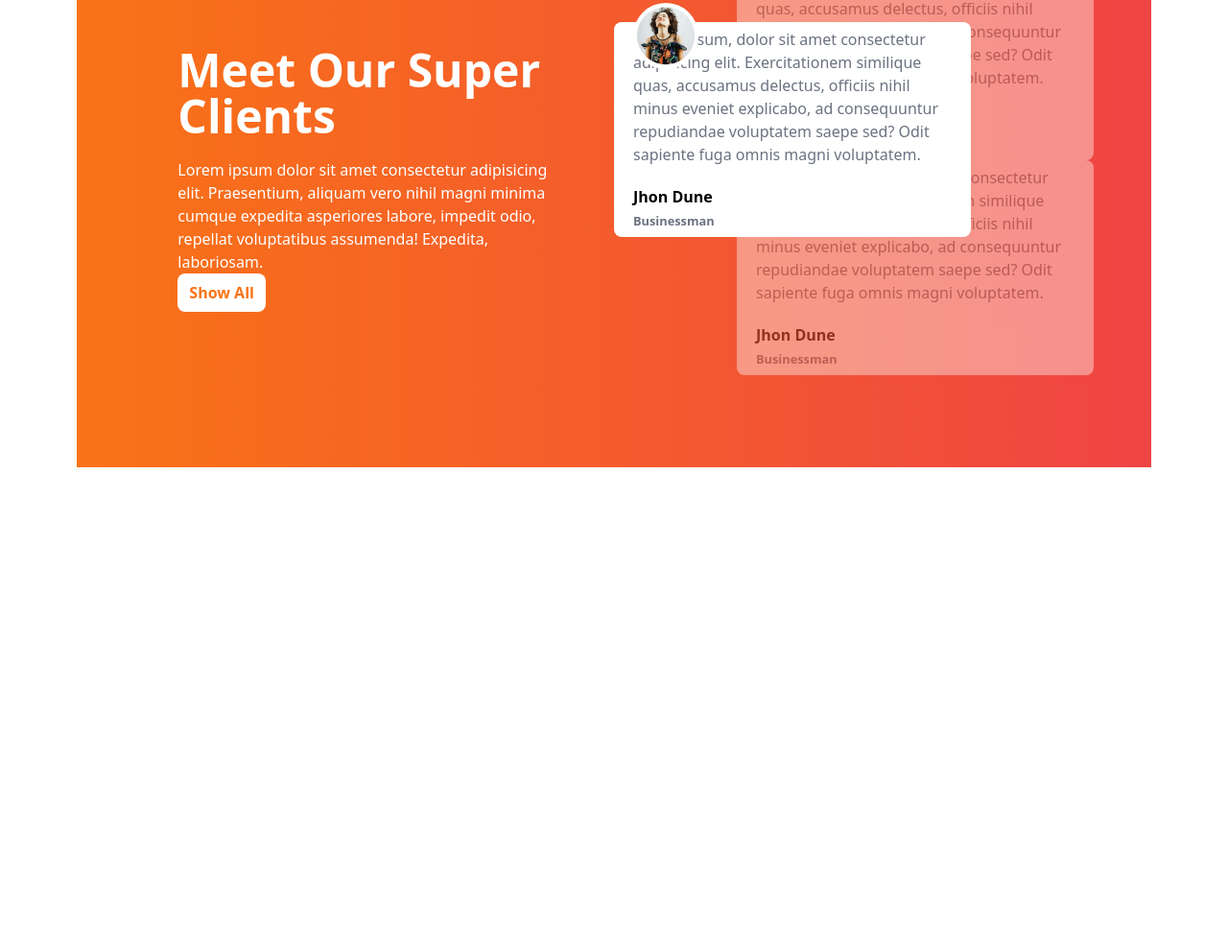
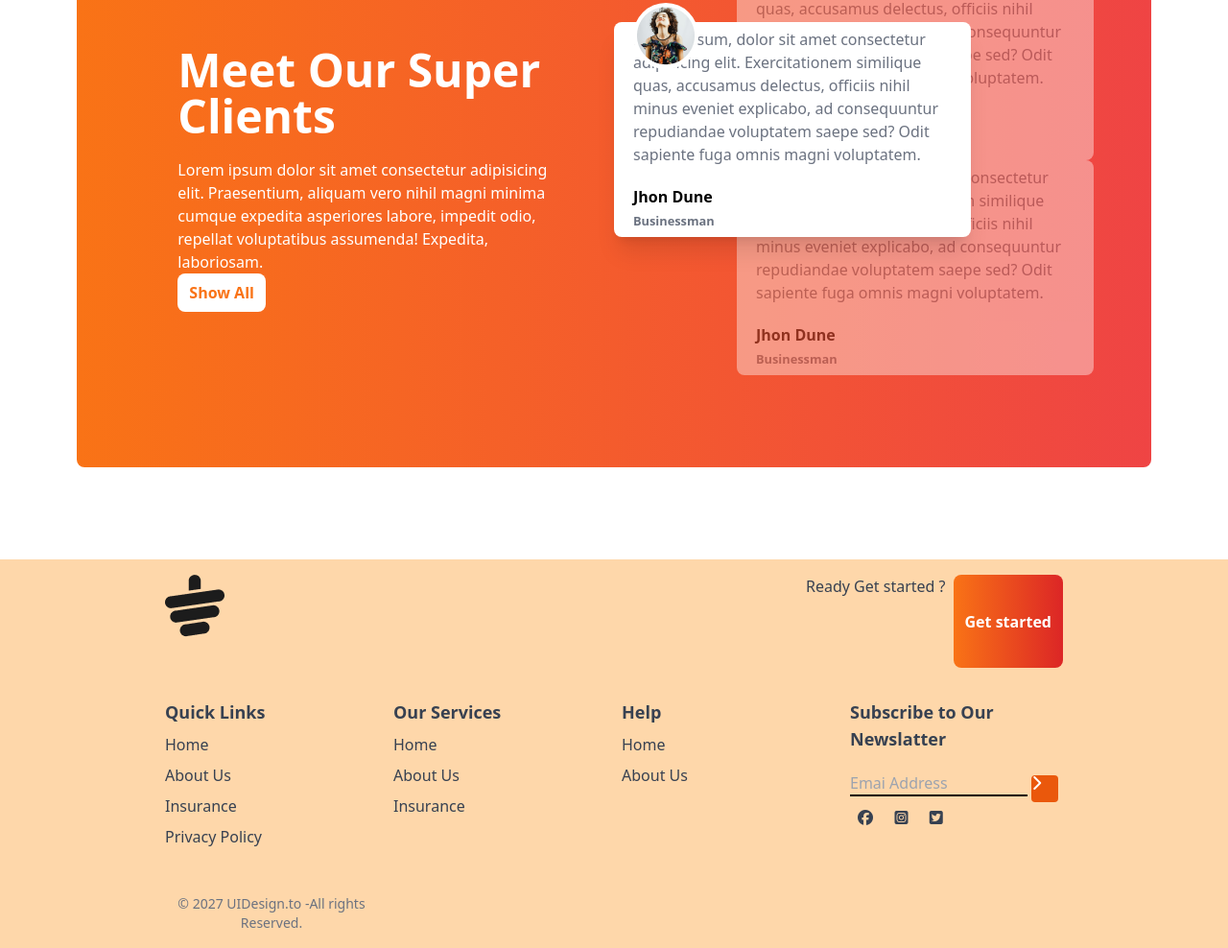
Before and after one commit to mahtamun-hoque-fahim/tea-house, a plain HTML site: page index.html in a window 1280 px wide. Shown: the part 1952-2940 px from the top of the page at 96% size. Before the commit the page ends 2535 px from the top, so only its background shows below. Drawn offline with nearby package versions, Linux system fonts and the light colour scheme.

Commit message:
footer section complete

```diff
--- a/index.html
+++ b/index.html
@@ -49,7 +49,8 @@
                 <button
                     class="bg-gradient-to-r from-orange-500 to-red-600 px-5 py-3 rounded-lg text-white font-bold">Explore
                     More
-                    <i class="fa-solid fa-arrow-right text-xl -rotate-45"></i></button>
+                    <i class="fa-solid fa-arrow-right text-xl -rotate-45"></i>
+                </button>
             </div>
             <div class="relative">
                 <div>
@@ -179,7 +180,7 @@
         <!--  Review Section -->
         <section class="mb-24">
             <div
-                class="h-38 bg-gradient-to-r from-orange-500 to-red-500 grid grid-cols-1 lg:grid-cols-2 text-white px-7 md:px-16">
+                class="h-38 bg-gradient-to-r from-orange-500 to-red-500 grid grid-cols-1 lg:grid-cols-2 text-white px-7 md:px-16 rounded-lg">
 
                 <!-- text section -->
                 <div class="flex justify-center items-center overflow-hidden">
@@ -199,7 +200,7 @@
                     <div class="absolute z-10 top-44">
                         <!-- middle card -->
                         <div
-                            class="h-56 bg-white text-black rounded-lg w-full md:w-3/4 flex items-center px-5 top-44 md:top-52 left-8 md:left-32">
+                            class="h-56 bg-white text-black shadow-xl rounded-lg w-full md:w-3/4 flex items-center px-5 top-44 md:top-52 left-8 md:left-32">
                             <div class="absolute -top-5 bg-white p-1 rounded-full">
                                 <img class="" src="/images/client.png" alt="">
                             </div>
@@ -261,12 +262,94 @@
             </div>
         </section>
 
-
+        <!-- News latter -->
 
 
 
     </main>
 
+    <!-- footer  -->
+    <footer class="bg-orange-200 text-gray-700 py-10 px-4 md:p-4">
+        <div class=" w-9/12 mx-auto">
+            <!-- logo -->
+            <div class="mb-8 flex justify-between">
+                <img class="mb-8" src="/images/cup.png" alt="">
+                <div class="flex items- gap-2">
+                    <h4 class="">Ready Get started ?</h4>
+                    <button
+                        class="bg-gradient-to-r from-orange-500 to-red-600 px-3 py-2 rounded-lg text-white font-bold">Get
+                        started</button>
+                </div>
+            </div>
+            <!-- links -->
+            <div class="grid grid-cols-1 md:grid-cols-2 lg:grid-cols-4 gap-4">
+
+                <!--first col -->
+                <div>
+                    <h3 class="font-semibold text-lg mb-2">Quick Links</h3>
+                    <ul class="space-y-2">
+                        <li class="hover:text-orange-600"><a href="#"> Home </a></li>
+                        <li class="hover:text-orange-600"><a href="#"> About Us </a></li>
+                        <li class="hover:text-orange-600"><a href="#"> Insurance </a></li>
+                        <li class="hover:text-orange-600"><a href="#"> Privacy Policy </a></li>
+                    </ul>
+                </div>
+
+                <!--SECOND col -->
+                <div>
+                    <h3 class="font-semibold text-lg mb-2">Our Services</h3>
+                    <ul class="space-y-2">
+                        <li class="hover:text-orange-600"><a href="#"> Home </a></li>
+                        <li class="hover:text-orange-600"><a href="#"> About Us </a></li>
+                        <li class="hover:text-orange-600"><a href="#"> Insurance </a></li>
+                    </ul>
+                </div>
+
+                <!--THIRD col -->
+                <div>
+                    <h3 class="font-semibold text-lg mb-2">Help</h3>
+                    <ul class="space-y-2">
+                        <li class="hover:text-orange-600"><a href="#"> Home </a></li>
+                        <li class="hover:text-orange-600"><a href="#"> About Us </a></li>
+                    </ul>
+                </div>
+
+                <!-- fourth col -->
+                <div class="flex flex-col space-y-2">
+                    <h3 class="font-semibold text-lg mb-3">
+                        Subscribe to Our Newslatter
+                    </h3>
+                    <div>
+                        <input class="bg-transparent border-b-2 border-black w-3/6 md:w-5/6" placeholder="Emai Address"
+                            type="email" name="mail" id="">
+                        <i
+                            class="fa-solid fa-chevron-right w-7 h-7 bg-orange-600 text-white rounded justify-center items-center"></i>
+                    </div>
+                    <div class="flex justify-between w-2/5 mx-2 my-8">
+                        <i class="fa-brands fa-facebook"></i>
+                        <i class="fa-brands fa-square-instagram"></i>
+                        <i class="fa-brands fa-square-twitter"></i>
+
+
+
+                    </div>
+                </div>
+
+                <div class="text-center pt-4 mt-4">
+                    <p class="text-sm text-gray-500">&copy; 2027 UIDesign.to -All rights Reserved.</p>
+
+                </div>
+
+            </div>
+
+
+
+
+
+        </div>
+
+    </footer>
+
 </body>
 
 </html>
```
